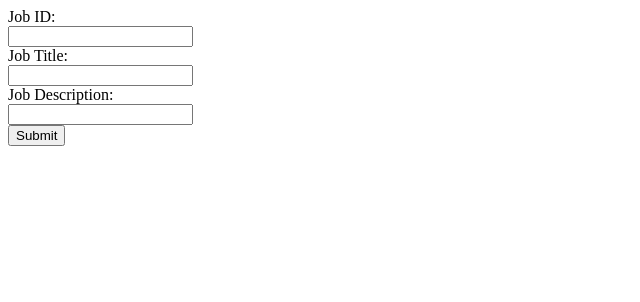
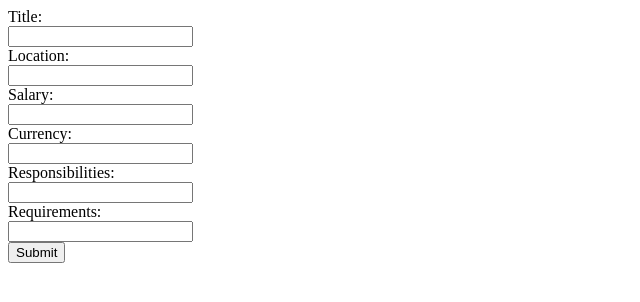
Before and after one commit to drakahari/drakahari_jovinan_sample-v2, a Flask app: page /add_job in a window 1280 px wide. Shown: the top 302 px of the page, without its empty margins (0-640 px from the left). Run offline with Flask 3, Linux system fonts and the light colour scheme.

Commit message:
add_job fields clarified

```diff
--- a/templates/add_job.html
+++ b/templates/add_job.html
@@ -5,12 +5,23 @@
 </head>
 <body>
     <form method="POST">
-        <label for="job_id">Job ID:</label><br>
-        <input type="text" id="job_id" name="job_id"><br>
-        <label for="job_title">Job Title:</label><br>
-        <input type="text" id="job_title" name="job_title"><br>
-        <label for="job_description">Job Description:</label><br>
-        <input type="text" id="job_description" name="job_description"><br>
+
+        <label for="job_title">Title:</label><br>
+        <input type="text" id="title" name="title"><br>
+        <label for="location">Location:</label><br>
+        <input type="text" id="location" name="location"><br>
+        <label for="salary">Salary:</label><br>
+        <input type="text" id="salary" name="salary"><br>
+        <label for="currency">Currency:</label><br>
+        <input type="text" id="currency" name="currency"><br>
+        <label for="responsibilities">Responsibilities:</label><br>
+        <input type="text" id="responsibilities" name="responsibilities"><br>
+        <label for="requirements">Requirements:</label><br>
+        <input type="text" id="requirements" name="requirements"><br>
+
+
+
+
         <input type="submit" value="Submit">
     </form>
 </body>
--- a/templates/footer.html
+++ b/templates/footer.html
@@ -4,8 +4,8 @@
       <li class="nav-item"><a target="_blank" href="https://www.drakahri.com" class="nav-link px-2 text-body-secondary">Home</a></li>
       <li class="nav-item"><a target="_blank" href="https://www.drakahri.com/learn" class="nav-link px-2 text-body-secondary">Courses</a></li>
 
-      <li class="nav-item"><a target="_blank" href="https://www.drakahri.com/events" class="nav-link px-2 text-body-secondary">Events</a></li>
-      <li class="nav-item"><a target="_blank" href="https://www.drakahri.com/applications" class="nav-link px-2 text-body-secondary">Admin</a></li>
+      <li class="nav-item"><a target="_blank" href="https://www.drakahri.com/applications" class="nav-link px-2 text-body-secondary">Review</a></li>
+      <li class="nav-item"><a target="_blank" href="https://www.drakahri.com/add_job" class="nav-link px-2 text-body-secondary">Admin</a></li>
     </ul>
     <p class="text-center text-body-secondary">&copy; 2024 Drakahari, Inc</p>
   </footer>
```
Also changed, not shown: database.py (+9 -4 lines).
